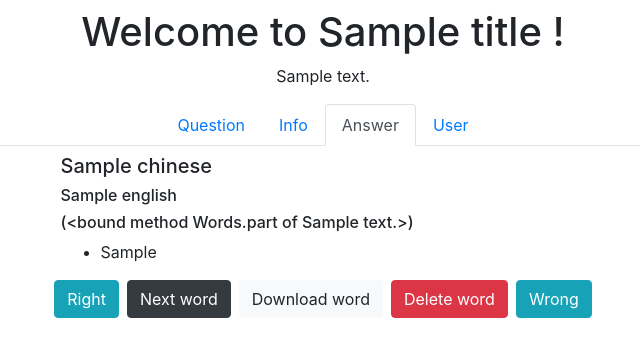
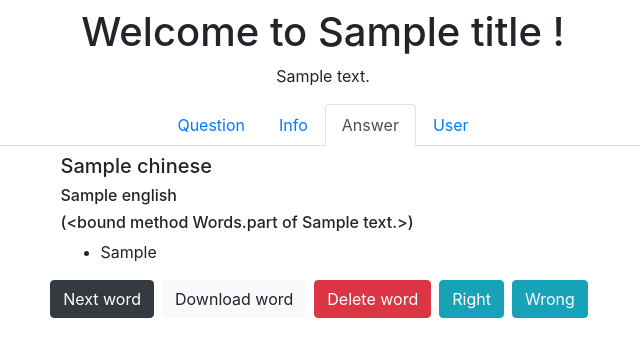
Before and after one commit to SuperH-0630/HEnglish, a Python web app: template templates/test.html in a window 1280 px wide, after a click on "Answer". Shown: the top 357 px of the page, without its empty margins (317-957 px from the left). Run offline with Jinja, Linux system fonts and the light colour scheme; the template is opened without the code that fills it: most values are stand-ins (such as "Sample title", 1, 10 or a date in 2020); some libraries are stand-ins or nearby versions.

Commit message:
fix: 修复按钮显示错误的问题

```diff
--- a/templates/test.html
+++ b/templates/test.html
@@ -74,11 +74,11 @@
                                 </div>
                             </div>
 
-                            <a class="btn btn-info mr-2" href="{{ url_for("test.right", word_id=word_id) }}"> Right </a>
-                            <a class="btn btn-dark mr-2" href="{{ url_for("test.question") }}"> Next word </a>
-                            <a class="btn btn-light mr-2" href="{{ url_for("test.download", word=word.name) }}"> Download word </a>
-                            <a class="btn btn-danger mr-2" data-toggle="modal" data-target="#DeleteModal" > Delete word </a>
-                            <a class="btn btn-info" href="{{ url_for("test.wrong", word_id=word_id) }}" > Wrong </a>
+                            <a class="btn btn-dark mr-2 mb-2" href="{{ url_for("test.question") }}"> Next word </a>
+                            <a class="btn btn-light mr-2 mb-2" href="{{ url_for("test.download", word=word.name) }}"> Download word </a>
+                            <a class="btn btn-danger mr-2 mb-2" data-toggle="modal" data-target="#DeleteModal" > Delete word </a>
+                            <a class="btn btn-info mr-2 mb-2" href="{{ url_for("test.right", word_id=word_id) }}"> Right </a>
+                            <a class="btn btn-info mr-2 mb-2" href="{{ url_for("test.wrong", word_id=word_id) }}" > Wrong </a>
                         </div>
                     </div>
                 </div>
```
